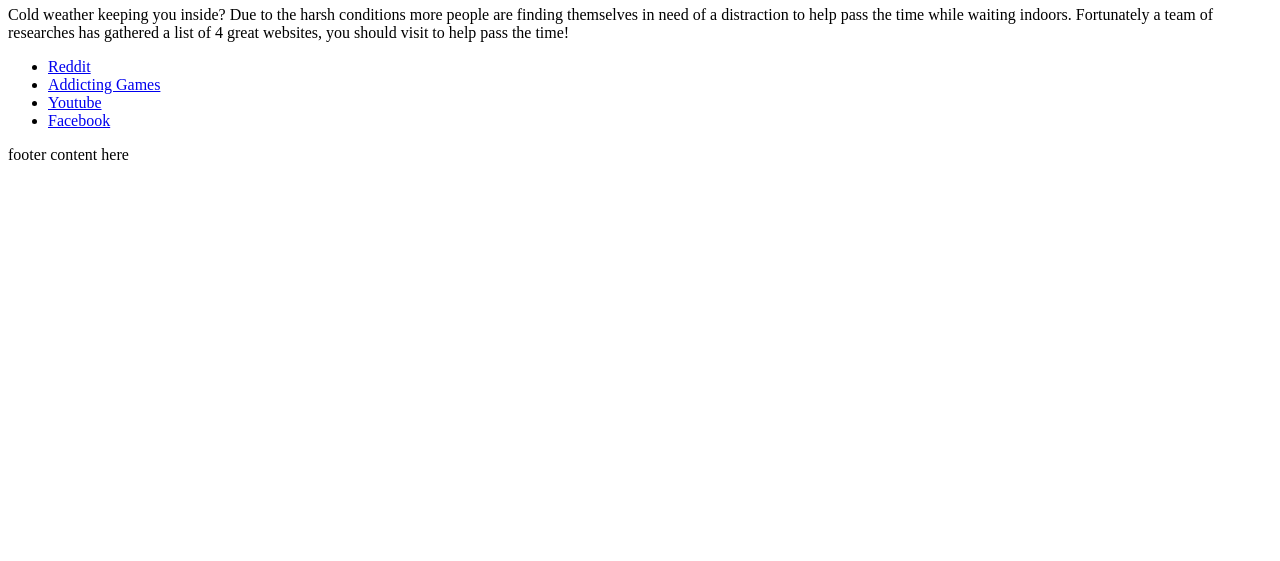
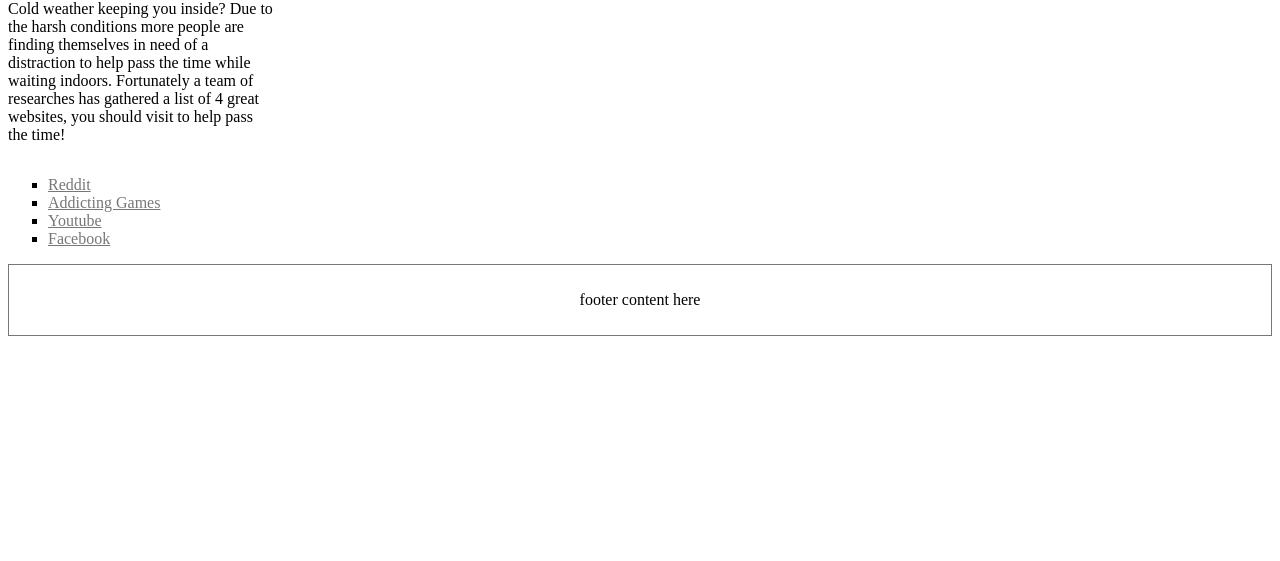
Before and after one commit to mazzarb1/mazzarella, a plain HTML site: page index.html in a window 1280 px wide. Shown: the part 239-800 px from the top of the page. Drawn offline with Linux system fonts and the light colour scheme.

Commit message:
Update index.html

```diff
--- a/index.html
+++ b/index.html
@@ -1,6 +1,7 @@
 <!doctype html>
 <html>
 
+<link rel="stylesheet" href="./styles/mystyles.css">
 div id="wrapper">
     <header class="page">
          <h1>The Newyork Times</h1>
```
